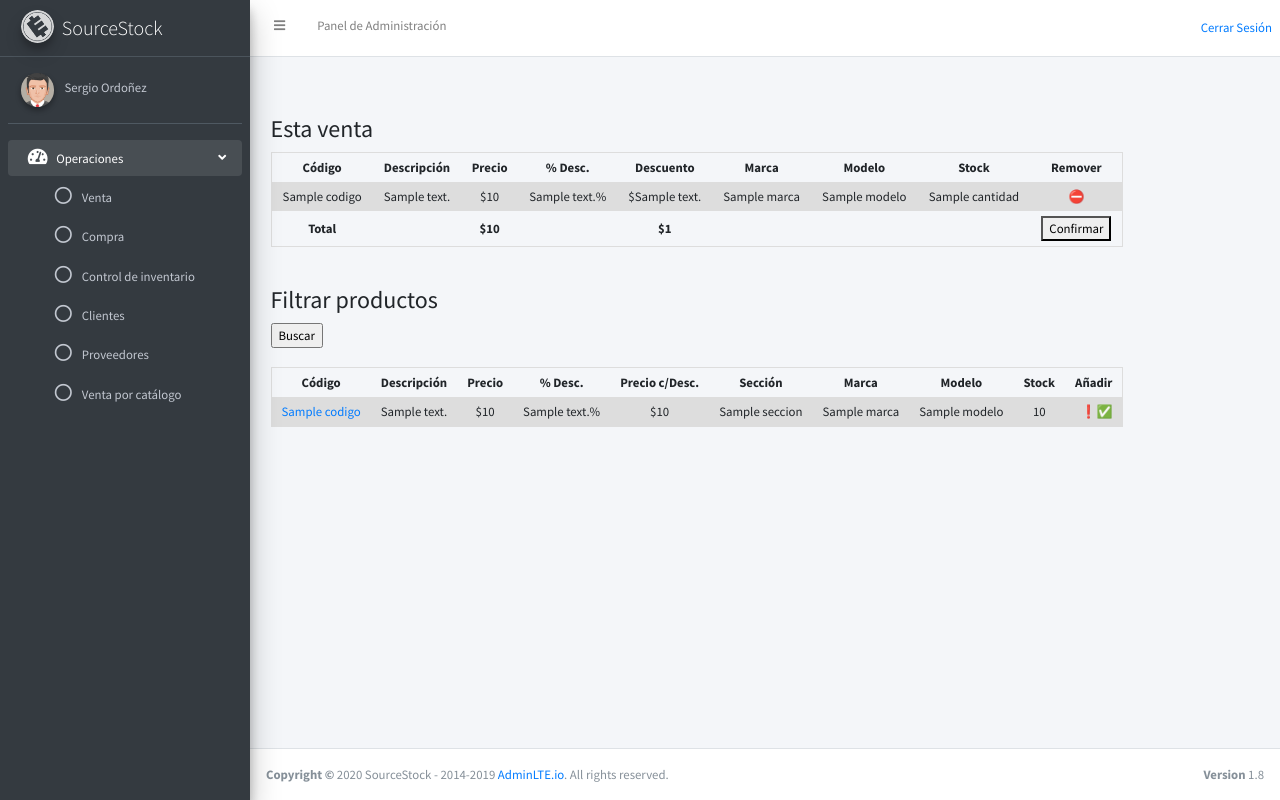
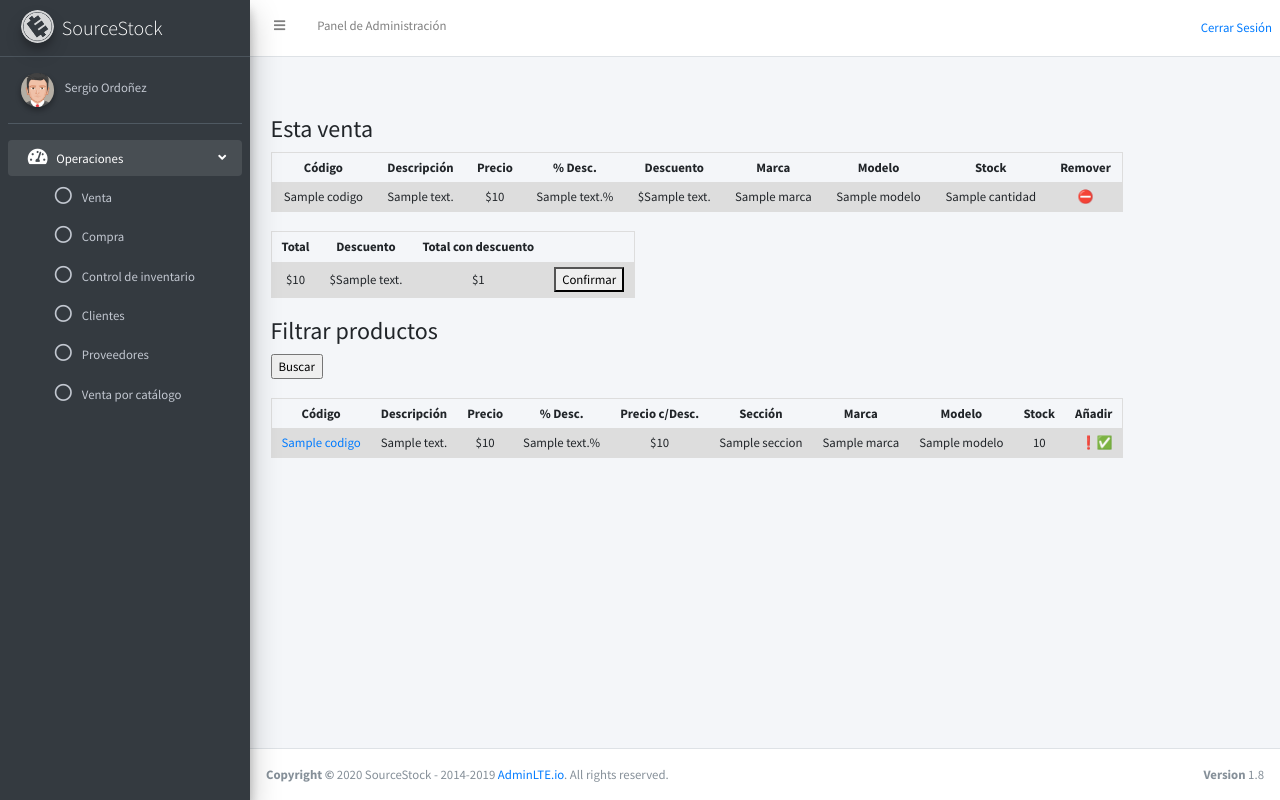
Before and after one commit to SantiR38/SourceStock, a Django app: template punto_venta/templates/venta_catalogo/venta.html in a window 1280 px wide. Run offline with Django 3.2, Linux system fonts and the light colour scheme; the template is opened without the code that fills it: most values are stand-ins (such as "Sample title", 1, 10 or a date in 2020); some libraries are stand-ins or nearby versions.

Commit message:
En vista venta_catalogo, aisle los totales de venta en una tabla individual

```diff
--- a/punto_venta/templates/venta_catalogo/venta.html
+++ b/punto_venta/templates/venta_catalogo/venta.html
@@ -47,24 +47,27 @@
 
                 {% endfor %}
 
-                  <tr class="intercalado">
-                    <td><b> Total </b></td>
-                    <td></td>
-                    <td><b> ${{totales.total}} </b></td>
-                    <td></td>
-                    <td><b>${{totales.total_con_descuento}}</b></td>
-                    <td></td>
-                    <td></td>
-                    <td></td>
-                    <td> <a href="confirmar_venta"><button>Confirmar</button></a> </td>
-                  </tr>
-
               </table>
             </div>
             <br />
+            <table class="borde-externo">
+              <tr class="intercalado">
+                <td><b> Total </b></td>
+                <td><b> Descuento </b></td>
+                <td><b> Total con descuento </b></td>
+                <td></td>
+
+              <tr class="intercalado">
+                <td> ${{totales.total}} </td>
+                <td> ${{totales.descuento}} </td>
+                <td> ${{totales.total_con_descuento}} </td>
+                <td> <a href="confirmar_venta"><button>Confirmar</button></a> </td>
+              </tr>
+            </table>
             <br />
 
-              <div >
+
+            <div>
               <h4>Filtrar productos</h4>
               <form action="" method="post"> {% csrf_token %}
                 <span>
@@ -105,9 +108,12 @@
                 <td> {{i.stock}} </td>
                 <td style="text-align: right;">
                   {% if i.stock > 0 %}
-                      {% if i.stock <= i.alarma_stock %}<span title="Su stock es igual o inferior al mínimo permitido">❗</span>{% endif %}<a href="aniadir_al_carrito/{{i.codigo}}">✅</a>
+                  {% if i.stock <= i.alarma_stock %}<span
+                    title="Su stock es igual o inferior al mínimo permitido">❗</span>{% endif %}<a
+                    href="aniadir_al_carrito/{{i.codigo}}">✅</a>
                   {% else %}
-                      <span title="Su stock es igual o inferior al mínimo permitido">❗</span><span title="Ud no posee stock de este producto">⚪</span>
+                  <span title="Su stock es igual o inferior al mínimo permitido">❗</span><span
+                    title="Ud no posee stock de este producto">⚪</span>
                   {% endif %}</td>
               </tr>
 
```
Lines whose indentation alone changed are shown as unchanged.
